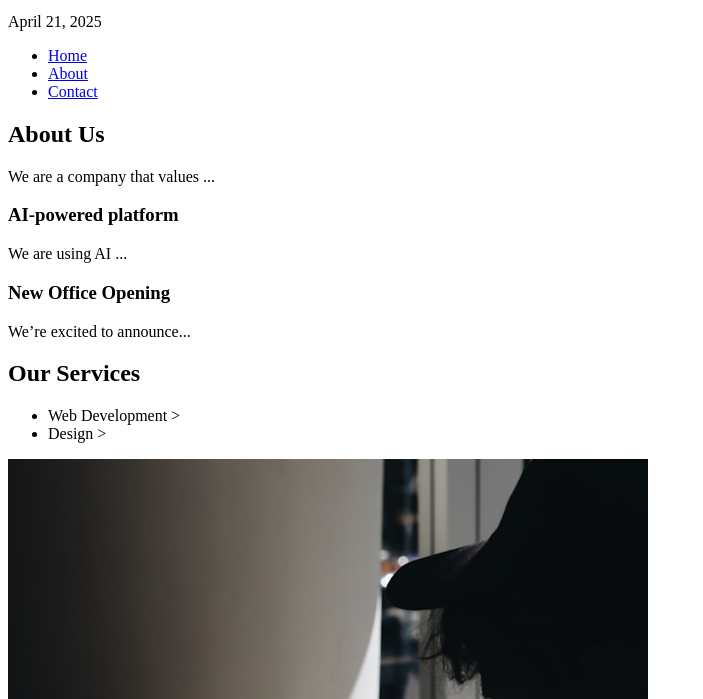
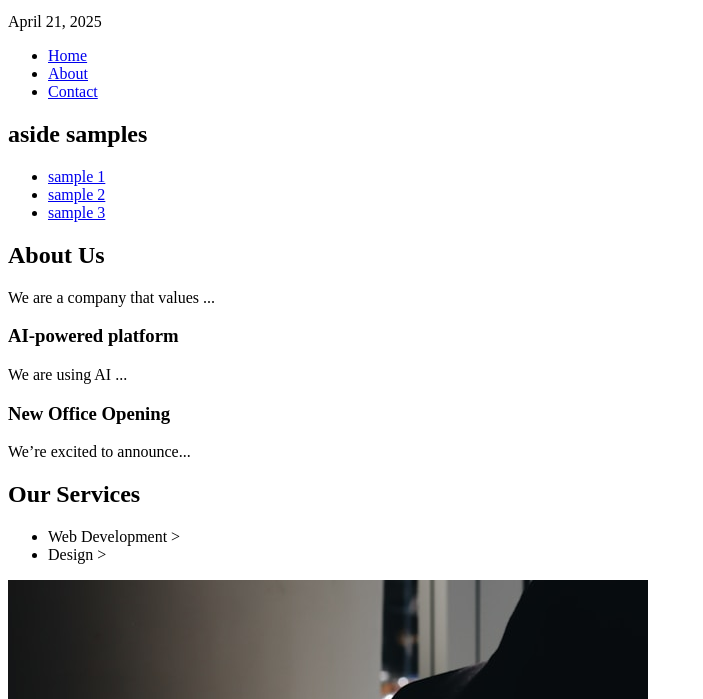
Before and after one commit to laegel123/basic-html-css-example, a plain HTML site: page index.html in a window 1280 px wide. Shown: the part 101-800 px from the top of the page, without its empty margins (0-703 px from the left). Drawn offline with Linux system fonts and the light colour scheme.

Commit message:
modify index

```diff
--- a/index.html
+++ b/index.html
@@ -22,6 +22,15 @@
             </ul>
         </nav>
     </section>
+
+    <aside>
+        <h2>aside samples</h2>
+        <ul>
+            <li><a href="#">sample 1</a></li>
+            <li><a href="#">sample 2</a></li>
+            <li><a href="#">sample 3</a></li>
+        </ul>
+    </aside>
 
     <main>
         <section>
```
